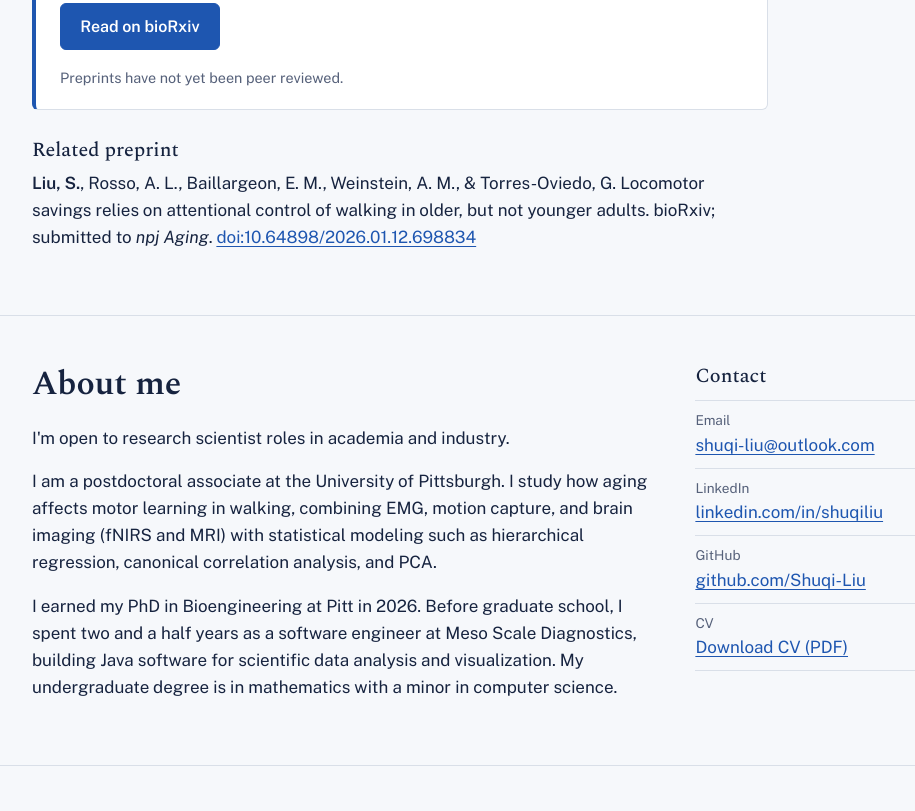
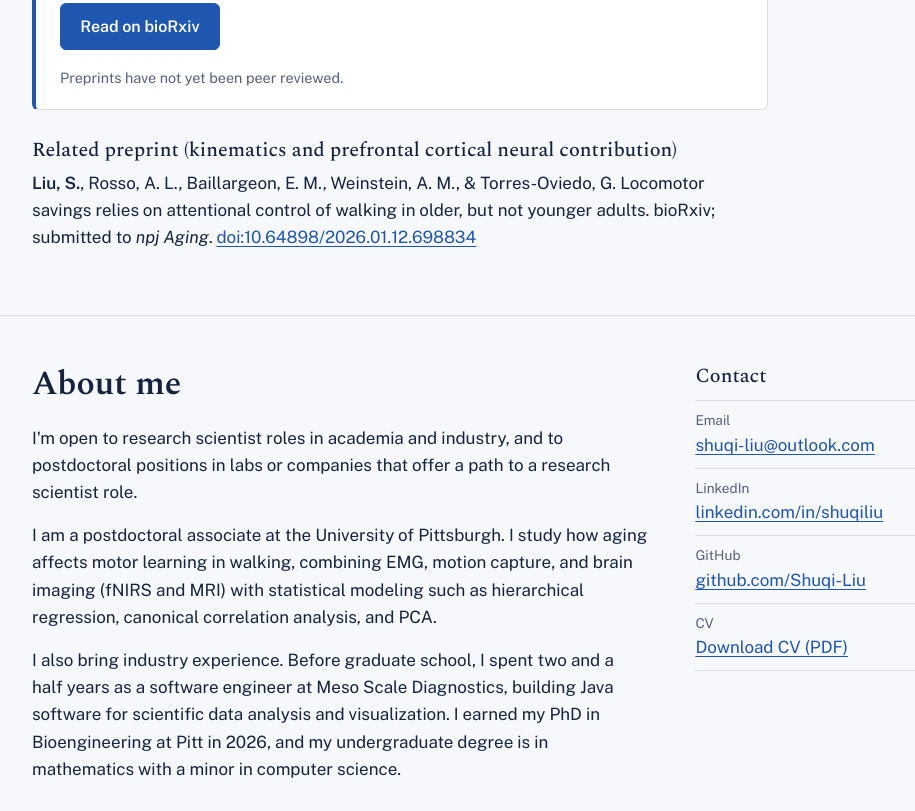
Before and after one commit to Shuqi-Liu/Shuqi-Liu.github.io, a plain HTML site: page index.html in a window 1280 px wide. Shown: the part 1366-2177 px from the top of the page, without its empty margins (84-999 px from the left). Drawn offline with nearby package versions, Linux system fonts and the light colour scheme.

Commit message:
Add files via upload

```diff
--- a/index.html
+++ b/index.html
@@ -188,7 +188,7 @@ footer{border-top:1px solid var(--rule);padding:2rem 0 3rem;color:var(--muted);f
     <p class="note" style="margin:1rem 0 0">Preprints have not yet been peer reviewed.</p>
   </article>
   <div class="related measure">
-    <h3>Related preprint</h3>
+    <h3>Related preprint (kinematics and prefrontal cortical neural contribution)</h3>
     <p><b>Liu, S.</b>, Rosso, A. L., Baillargeon, E. M., Weinstein, A. M., &amp; Torres-Oviedo, G. Locomotor savings relies on attentional control of walking in older, but not younger adults. bioRxiv; submitted to <i>npj Aging</i>. <a href="https://doi.org/10.64898/2026.01.12.698834">doi:10.64898/2026.01.12.698834</a></p>
   </div>
 </div>
@@ -199,9 +199,9 @@ footer{border-top:1px solid var(--rule);padding:2rem 0 3rem;color:var(--muted);f
 <div class="wrap about">
   <div class="measure">
     <h2>About me</h2>
-    <p>I'm open to research scientist roles in academia and industry.</p>
+    <p>I'm open to research scientist roles in academia and industry, and to postdoctoral positions in labs or companies that offer a path to a research scientist role.</p>
     <p>I am a postdoctoral associate at the University of Pittsburgh. I study how aging affects motor learning in walking, combining EMG, motion capture, and brain imaging (fNIRS and MRI) with statistical modeling such as hierarchical regression, canonical correlation analysis, and PCA.</p>
-    <p>I earned my PhD in Bioengineering at Pitt in 2026. Before graduate school, I spent two and a half years as a software engineer at Meso Scale Diagnostics, building Java software for scientific data analysis and visualization. My undergraduate degree is in mathematics with a minor in computer science.</p>
+    <p>I also bring industry experience. Before graduate school, I spent two and a half years as a software engineer at Meso Scale Diagnostics, building Java software for scientific data analysis and visualization. I earned my PhD in Bioengineering at Pitt in 2026, and my undergraduate degree is in mathematics with a minor in computer science.</p>
   </div>
   <div>
     <h3 style="margin-bottom:.75rem">Contact</h3>
```
